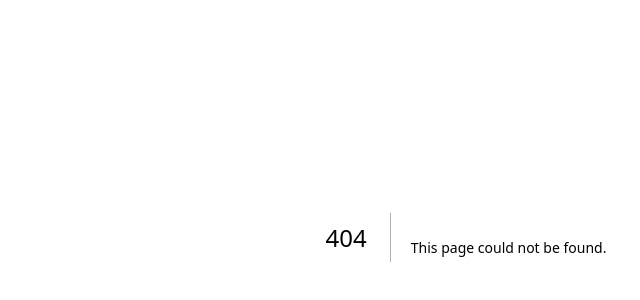
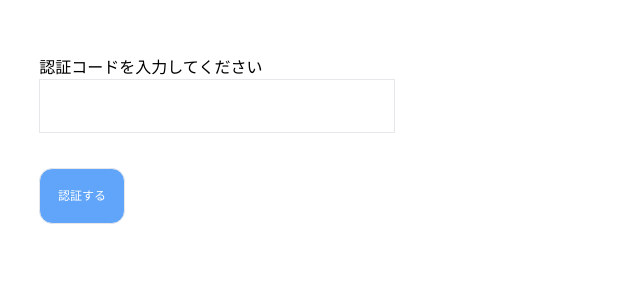
Before and after one commit to beppumisato/international-marriage-community, a Next.js app: page /registration/confirmation in a window 1280 px wide. Before the commit this address had no page. Shown: the part 158-458 px from the top of the page, without its empty margins (174-814 px from the left). Built offline with nearby package versions, Linux system fonts and the light colour scheme; a web font is replaced by a local one.

Commit message:
初回登録〜認証までok

```diff
--- /dev/null
+++ b/src/app/registration/confirmation/page.tsx
@@ -0,0 +1,53 @@
+'use client';
+
+import { useForm } from 'react-hook-form';
+import { Cognito } from '../../../../utils/cognito';
+import { useSearchParams } from 'next/navigation';
+
+interface CodeForm {
+  code: string;
+}
+
+export default function RegistrationConfirmationPage() {
+  const searchParams = useSearchParams();
+
+  const {
+    register, // inputタグとバリデーションルールを紐付けるための関数
+    handleSubmit, // フォームのsubmitイベント時に呼ばれる関数
+    formState: { errors }, // バリデーションエラーの情報が格納
+  } = useForm<CodeForm>({ mode: 'onChange' }); // mode: "onChange"で入力時バリデーション
+
+  const onSubmit = async (data: CodeForm) => {
+    const cognito = new Cognito();
+
+    const email = searchParams.get('email');
+    if (email) {
+      await cognito.verifyAccount(email, data.code);
+    }
+  };
+
+  return (
+    <div className='p-24'>
+      <form onSubmit={handleSubmit(onSubmit)}>
+        <div className='flex flex-col'>
+          <label htmlFor='email' className='text-[16px]'>
+            認証コードを入力してください
+          </label>
+          <input
+            className='text-[12px] h-6 pl-3 border w-40'
+            id='code'
+            type='number'
+            {...register('code')}
+          />
+          <p>{errors.code?.message as React.ReactNode}</p>
+        </div>
+        <button
+          type='submit'
+          className='text-[12px] border bg-blue-400 text-white p-2 rounded-md mt-4'
+        >
+          認証する
+        </button>
+      </form>
+    </div>
+  );
+}
--- a/src/app/registration/page.tsx
+++ b/src/app/registration/page.tsx
@@ -2,6 +2,8 @@
 
 import Link from 'next/link';
 import { useForm } from 'react-hook-form';
+import { Cognito } from '../../../utils/cognito';
+import { useRouter } from 'next/navigation';
 
 // ログインフォームのデータ型を定義
 interface LoginForm {
@@ -11,6 +13,8 @@ interface LoginForm {
 }
 
 export default function RegistrationPage() {
+  const router = useRouter();
+
   // useForm関数を呼び出して、各種設定を行う
   const {
     register, // inputタグとバリデーションルールを紐付けるための関数
@@ -19,7 +23,14 @@ export default function RegistrationPage() {
   } = useForm<LoginForm>({ mode: 'onChange' }); // mode: "onChange"で入力時バリデーション
 
   // フォームのsubmitイベントで呼ばれる関数
-  const onSubmit = (data: LoginForm) => console.log(data);
+  const onSubmit = async (data: LoginForm) => {
+    const cognito = new Cognito();
+    await cognito.signUp(data.email, data.password);
+
+    // 登録後、メールアドレスに認証コードが届く
+    // 認証が必要なので、認証コード入力画面に遷移する
+    router.push(`registration/confirmation?email=${data.email}`);
+  };
 
   return (
     <>
@@ -68,7 +79,7 @@ export default function RegistrationPage() {
                   <input
                     className='text-[12px] h-6 pl-3'
                     id='password'
-                    type='password'
+                    // type='password' // マスクされるとわかりづらいので一旦解除
                     placeholder='パスワードを入力して下さい'
                     {...register('password')}
                   />
--- a/utils/cognito/index.ts
+++ b/utils/cognito/index.ts
@@ -94,6 +94,21 @@ export class Cognito {
     });
   };
 
+  public verifyAccount = async (email: string, code: string) => {
+    const cognitoUser = new CognitoUser({
+      Username: email,
+      Pool: this.userPool,
+    });
+
+    return await new Promise((resolve, reject) => {
+      cognitoUser.confirmRegistration(code, true, (err, result) => {
+        if (err) {
+          reject(err);
+        }
+      });
+    });
+  };
+
   private getCurrentUser = () => {
     return this.userPool.getCurrentUser();
   };
```
